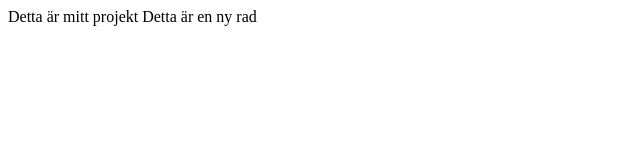
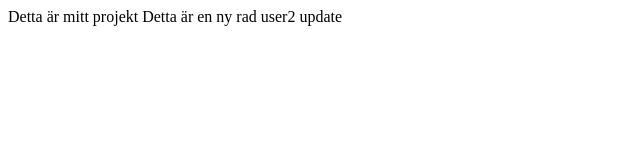
Before and after one commit to KalleNil/kommando-tolken-test, a plain HTML site: page index.html in a window 1280 px wide. Shown: the whole page, without its empty margins (0-640 px from the left). Drawn offline with Linux system fonts and the light colour scheme.

Commit message:
user 2 implementation

```diff
--- a/index.html
+++ b/index.html
@@ -8,5 +8,7 @@
     Detta är mitt projekt
     Detta är en ny rad
 
+    user2 update
+
   </body>
 </html>
```
